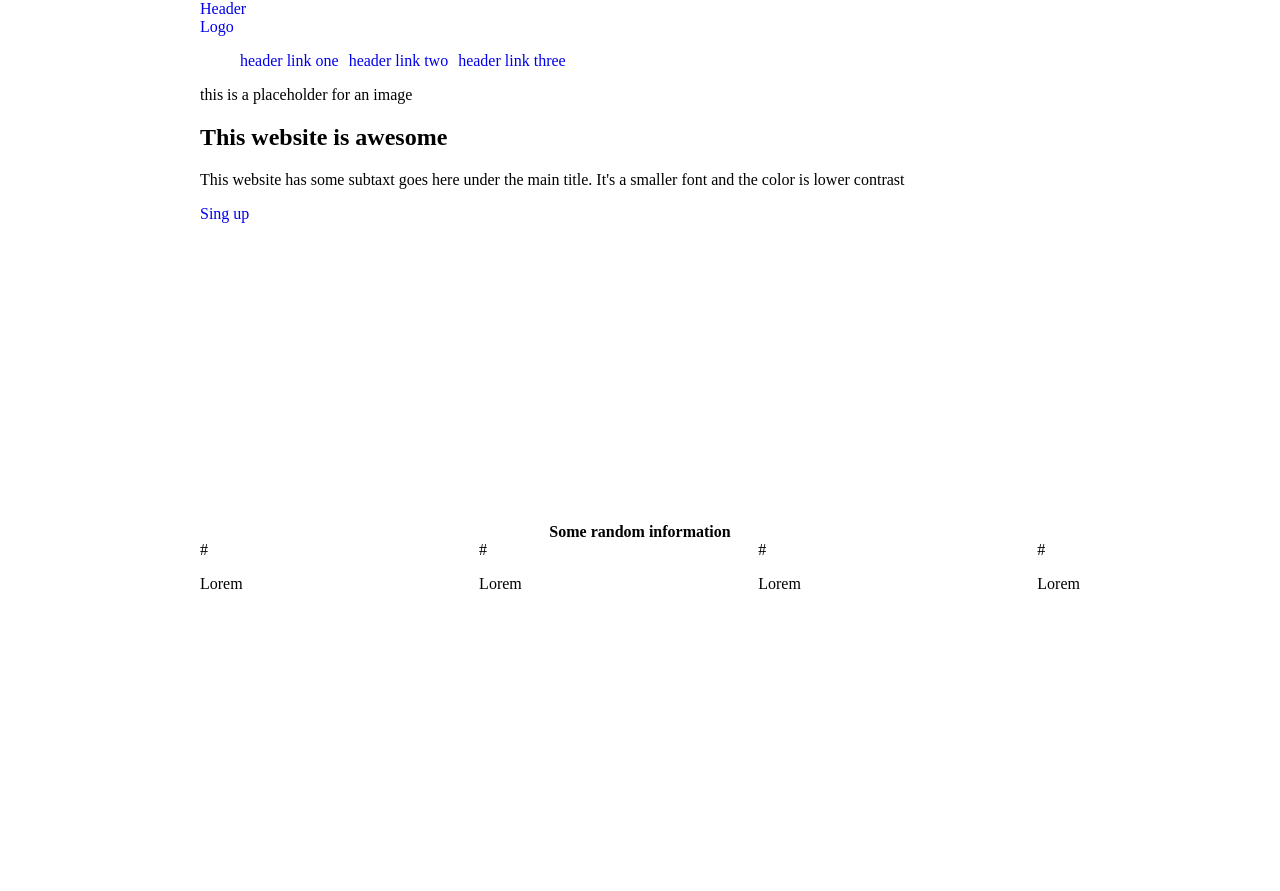
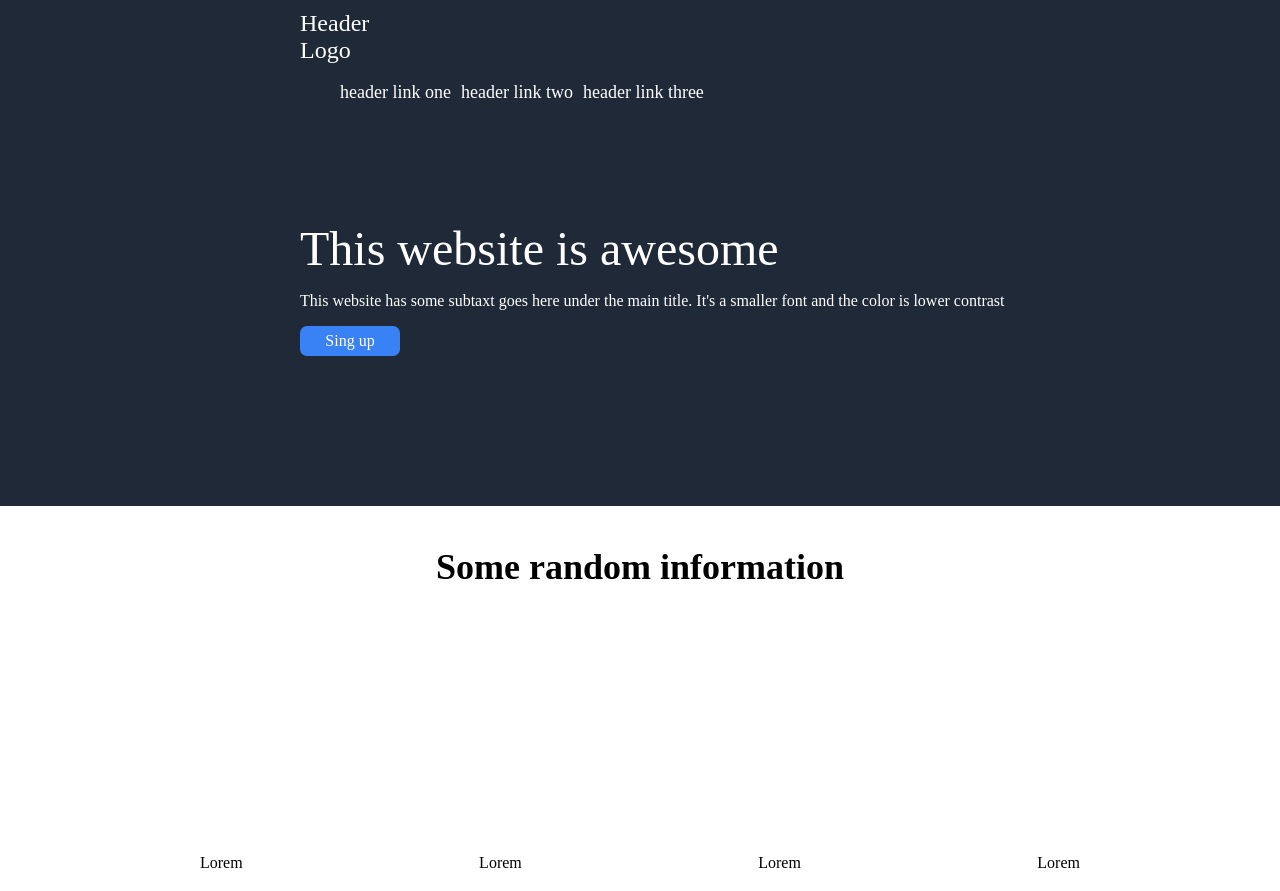
Before and after one commit to Tobzii/one-project, a plain HTML site: page index.html in a window 1280 px wide. Shown: the top 891 px of the page. Drawn offline with Linux system fonts and the light colour scheme.

Commit message:
four-type

```diff
--- a/index.html
+++ b/index.html
@@ -20,12 +20,12 @@
                   <li>header link three</li>
                 </ul></a
               >
-              <div class="rigt-2">
+              <!-- <div class="rigt-2">
                 <a>this is a placeholder for an image</a>
-              </div>
+              </div> -->
             </div>
             <div class="infos">
-              <div class="left-2"><h2>This website is awesome</h2></div>
+              <div class="left-2"><a>This website is awesome</a></div>
               <div class="left-3">
                 <p>
                   This website has some subtaxt goes here under the main title.
@@ -41,21 +41,21 @@
       <div class="two">
         <div class="info"><b>Some random information</b></div>
         <div class="image-text">
-          <div box-1>
-            <div class="image-1">#</div>
-            <div class="text-1"><p>Lorem</p></div>
+          <div class="box-1">
+            <div class="images"></div>
+            <div class="texts"><p>Lorem</p></div>
           </div>
           <div box-2>
-            <div class="image-2">#</div>
-            <div class="text-2"><p>Lorem</p></div>
+            <div class="images"></div>
+            <div class="texts"><p>Lorem</p></div>
           </div>
           <div box-3>
-            <div class="image-3">#</div>
-            <div class="text-3"><p>Lorem</p></div>
+            <div class="images"></div>
+            <div class="texts"><p>Lorem</p></div>
           </div>
           <div box-4>
-            <div class="image-4">#</div>
-            <div class="text-4"><p>Lorem</p></div>
+            <div class="images"></div>
+            <div class="texts"><p>Lorem</p></div>
           </div>
         </div>
       </div>
@@ -70,19 +70,16 @@
         </div>
       </div>
       <div class="four">
-        <div items-2>
         <div class="info-3">
           <div class="left-info">
             <b>Call to action! It's time!</b>
             <p>
-                Sing up for our prodect by clicking that button right over
-                there!
+              Sing up for our prodect by clicking that button right over there!
             </p>
           </div>
           <div class="right-info"><a href="#">Sing up</a></div>
         </div>
       </div>
     </div>
-    </div>
   </body>
 </html>
--- a/style.css
+++ b/style.css
@@ -4,54 +4,85 @@ body {
   height: auto;
 }
 
-.items {
-  margin: 0px 200px 0px 200px;
+.one {
+  background-color: #1f2937;
+  padding: 10px 30px 50px 300px;
+  color: white;
 }
 
 ul {
   display: flex;
   gap: 10px;
   list-style: none;
+  font-size: 18px;
 }
 
 a {
   text-decoration: none;
+  color: white;
 }
 
 .shapka {
   display: flex;
   flex-wrap: wrap;
   align-items: center;
+  margin-bottom: 100px;
+}
+
+.infos {
+  margin-top: 100px;
 }
 
 .left-1 {
   display: flex;
-  margin-right: 1050px;
+  margin-right: 910px;
+  font-size: 24px;
+}
+
+.left-2 {
+  font-size: 48px;
+}
+
+.left-4 {
+  width: 100px;
+  height: 30px;
+  display: flex;
+  justify-content: center;
+  align-items: center;
+  background-color: #3882f6;
+  border-radius: 7px;
 }
 
 .info {
   display: flex;
   justify-content: center;
-  margin-top: 300px;
+  margin-top: 40px;
+  margin-bottom: 50px;
+  font-size: 36px;
 }
 
 .image-text {
   display: flex;
   flex-wrap: wrap;
   justify-content: space-between;
+  padding: 200px 200px 0px 200px;
 }
 
 .info-2 {
   display: flex;
   justify-content: center;
   text-align: center;
-  margin-top: 300px;
+  margin-top: 150px;
+  font-size: 36px;
+  background-color: #e5e7eb;
+  padding: 70px;
 }
 
 .info-3 {
   height: 150px;
-  background-color: aqua;
-  margin-top: 300px;
+  background-color: #3882f6;
+  color: white;
+  margin-top: 100px;
   display: flex;
   align-items: center;
   justify-content: center;
```
Lines whose indentation alone changed are shown as unchanged.
